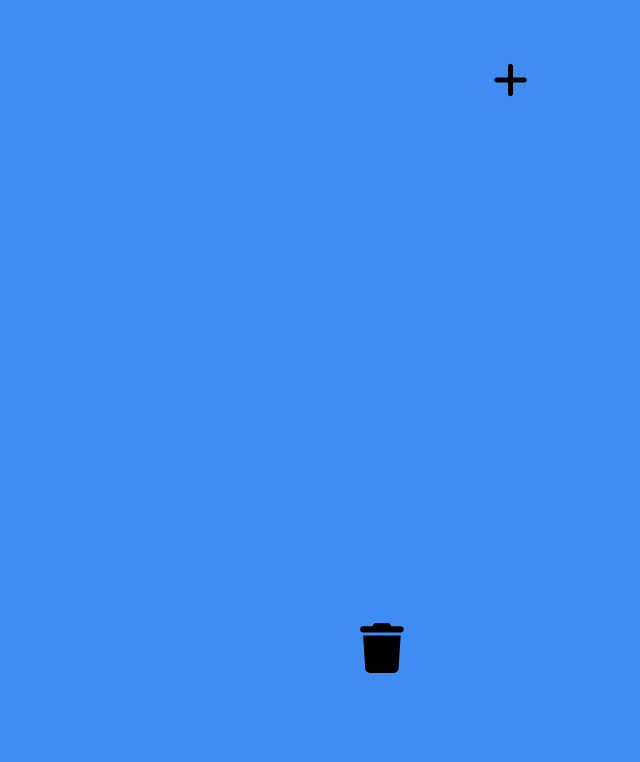
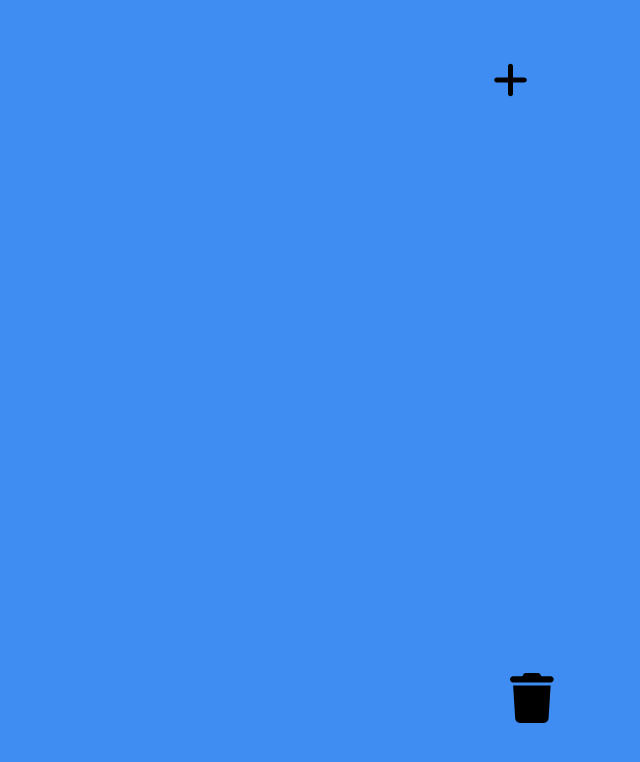
Before and after one commit to wokbjso/My-Todos, a React (Create React App) app: page / in a window 1280 px wide. Shown: the top 762 px of the page, without its empty margins (640-1280 px from the left). Built offline with nearby package versions, Linux system fonts and the light colour scheme.

Commit message:
media-query done

```diff
--- a/src/App.tsx
+++ b/src/App.tsx
@@ -15,17 +15,20 @@ interface IconClicked{
 
 const TotalWrapper=styled.div<IconClicked>`
     position:relative;
-    min-width: 1000px;
   `
 
 const Wrapper=styled.div`
     display:flex;
     max-width: 800px;
-    min-width: 800px;
+    max-height: 800px;
+    min-width: 500px;
     margin:0 auto;
     justify-content: center;
     align-items: center;
     height:100vh;
+    @media screen and (max-width:900px){
+      padding:0px 80px;
+  }
 `;
 
 const Boards=styled.div`
@@ -33,10 +36,11 @@ const Boards=styled.div`
   grid-template-columns: repeat(3,1fr);
   gap:10px;
   width:100%;
-  @media screen and (max-width:650px){
+  height:100%;
+  @media screen and (max-width:580px){
     grid-template-columns: repeat(2,1fr);
   }
-  @media screen and (max-width:300px){
+  @media screen and (max-width:400px){
     grid-template-columns: repeat(1,1fr);
   }
 `;
@@ -56,9 +60,15 @@ const Icon=styled.div`
     cursor: pointer;
     background-color:rgba(0,0,0,0.3);
   }
-  @media screen and (max-width:300px){
-    top:10px;
+  @media screen and (max-width:1080px){
+    top:30px;
     right:40px;
+    font-size:35px;
+  }
+  @media screen and (max-width:1000px){
+    top:20px;
+    right:10px;
+    font-size:35px;
   }
 `
 
--- a/src/components/Trash.tsx
+++ b/src/components/Trash.tsx
@@ -18,6 +18,15 @@ const Icon=styled.div`
     cursor: pointer;
     background-color:rgba(0,0,0,0.3);
   }
+    @media screen and (max-width:1400px){
+            bottom:0px;
+            right:0px;
+    }
+    @media screen and (max-width:1100px){
+        font-size:35px;
+        bottom:0px;
+        right:-70px;
+    }
 `
 
 const TrashIcon=styled.div<{isDraggingOver:Boolean}>`
```
